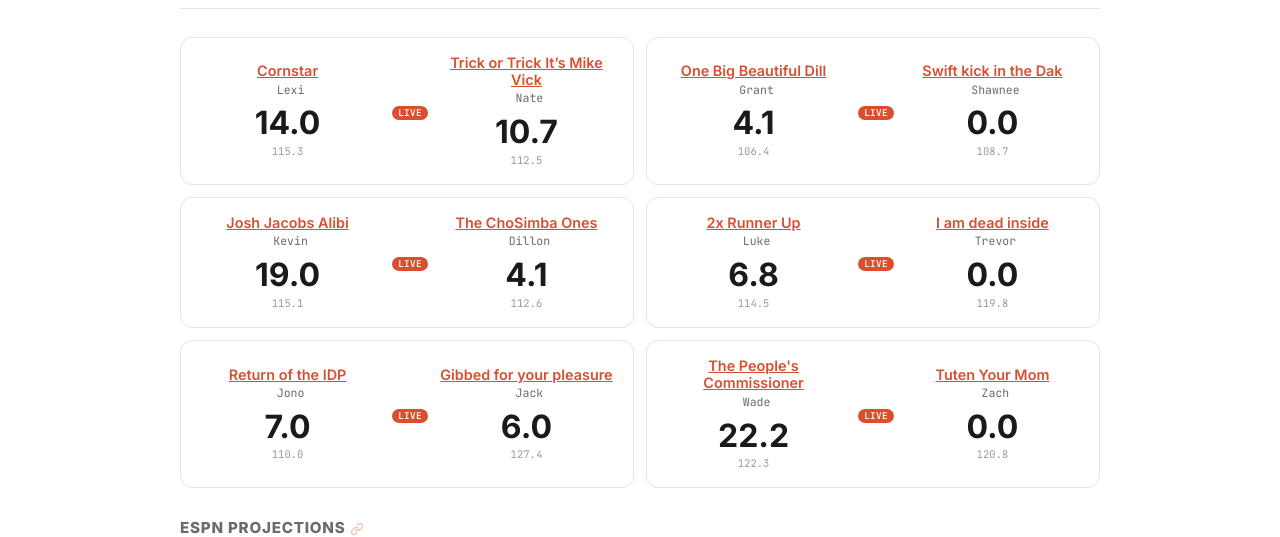
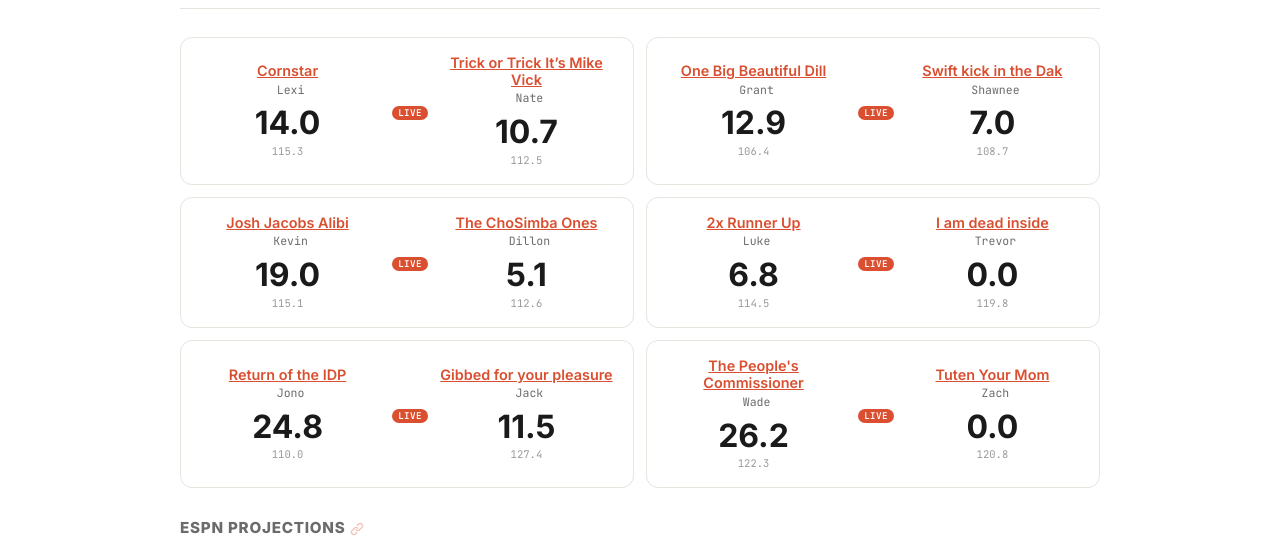
Before and after one commit to dillondrenzek/no-love-in-the-league, a Jekyll site: the page built from docs/seasons/2026/week-1.md, in a window 1280 px wide. Shown: the part 185-722 px from the top of the page. Built offline with Jekyll 4.4.1, drawn with Linux system fonts in a browser that asks for light colours.

Commit message:
Daily update: 2026-09-11

```diff
--- a/docs/_data/weeks.yml
+++ b/docs/_data/weeks.yml
@@ -29,11 +29,11 @@
     final: false
     live: true
     playoff: false
-    home_score: 4.1
-    away_score: 0.0
+    home_score: 12.9
+    away_score: 7.0
     winner_id: null
     tie: false
-    margin: 4.1
+    margin: 5.9
     home_proj: 106.4
     away_proj: 108.7
   - home_id: kevbots22
@@ -47,10 +47,10 @@
     live: true
     playoff: false
     home_score: 19.0
-    away_score: 4.1
+    away_score: 5.1
     winner_id: null
     tie: false
-    margin: 14.9
+    margin: 13.9
     home_proj: 115.1
     away_proj: 112.6
   - home_id: lukstein
@@ -80,11 +80,11 @@
     final: false
     live: true
     playoff: false
-    home_score: 7.0
-    away_score: 6.0
+    home_score: 24.8
+    away_score: 11.5
     winner_id: null
     tie: false
-    margin: 1.0
+    margin: 13.3
     home_proj: 110.0
     away_proj: 127.4
   - home_id: sturmanator15
@@ -97,11 +97,11 @@
     final: false
     live: true
     playoff: false
-    home_score: 22.2
+    home_score: 26.2
     away_score: 0.0
     winner_id: null
     tie: false
-    margin: 22.2
+    margin: 26.2
     home_proj: 122.3
     away_proj: 120.8
   highlights: []
```
Also changed, not shown: data/seasons/2026.yml (+4 -4 lines).
